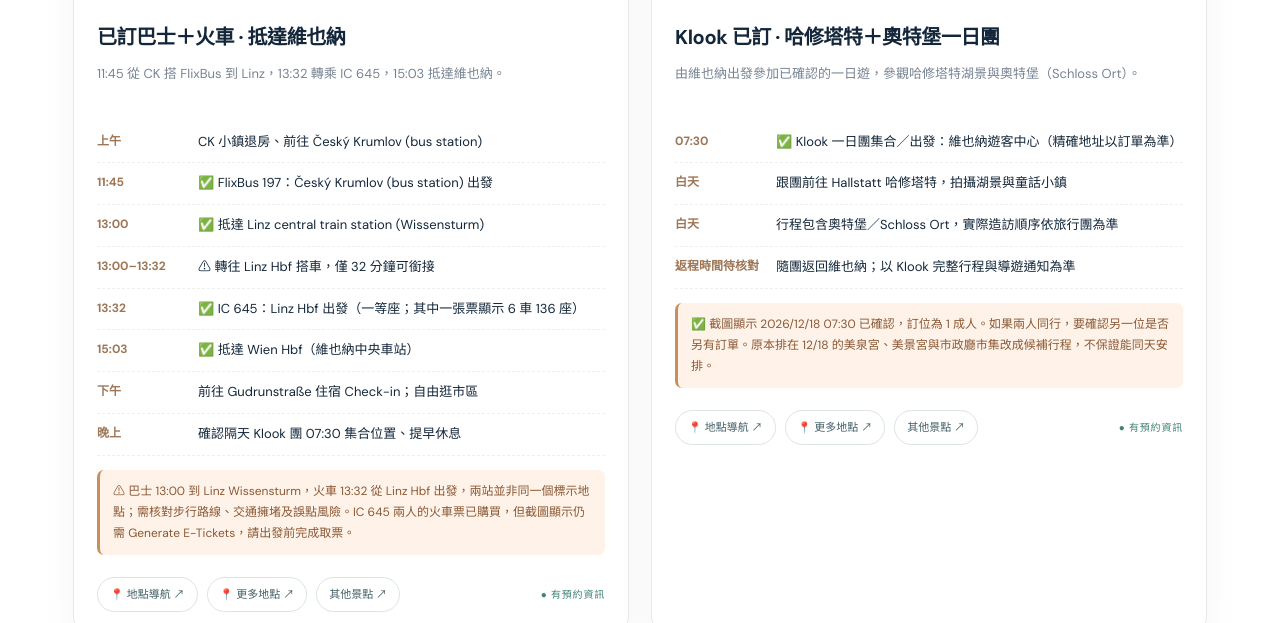
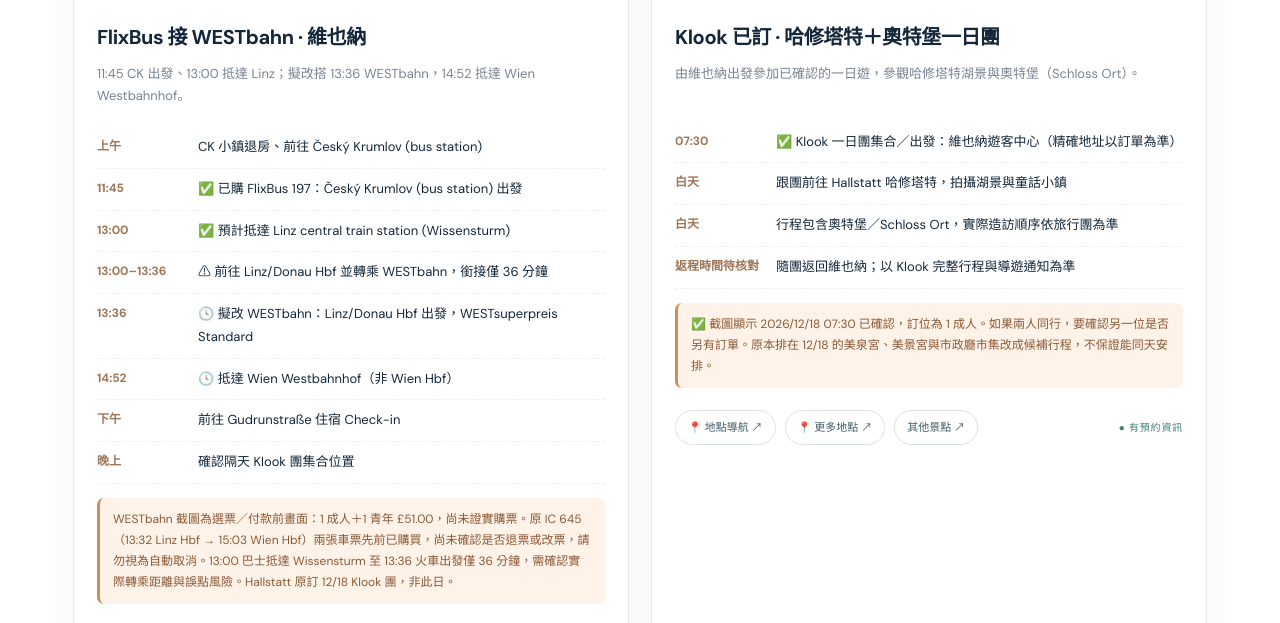
Before and after one commit to liangyuchen88/europe-christmas-2026, a plain HTML site: page index.html in a window 1280 px wide. Shown: the part 4638-5261 px from the top of the page. Drawn offline with nearby package versions, Linux system fonts and the light colour scheme.

Commit message:
Revise Dec 17 Linz train option to WESTbahn, retain purchased IC ticket warning

```diff
--- a/index.html
+++ b/index.html
@@ -98,7 +98,7 @@
    {date:'12/14',dow:'一',place:'Prague',cn:'布拉格',country:'cz',image:'prague',title:'老城廣場 · 聖誕市集',description:'從天文鐘一路走到聖誕樹下，收集歐洲的冬季節日感。',events:[['10:00','舊城廣場、天文鐘、提恩教堂'],['11:30','Josefov 猶太區散步'],['13:00','捷克傳統午餐'],['14:30','火藥塔、共和國廣場'],['16:30','舊城廣場聖誕市集'],['19:00','瓦茨拉夫廣場聖誕市集與晚餐']],maps:['Old Town Square Prague','Prague Astronomical Clock','Wenceslas Square Prague']},
    {date:'12/15',dow:'二',place:'Prague',cn:'布拉格',country:'cz',image:'prague',title:'布拉格城堡 · 查理大橋',description:'走進歷史的紅屋頂與哥德式尖塔。',events:[['09:00–12:00','布拉格城堡、聖維特大教堂、黃金巷'],['12:30','Malá Strana 小城區午餐'],['14:00','聖尼古拉教堂、舊街區'],['15:00–16:30','查理大橋、河岸與夕景'],['18:30','晚餐及自由活動']],note:'城堡建築的冬季開放時間各異；若買室內景點票，請留意入場時段。',maps:['Prague Castle','Charles Bridge Prague']},
    {date:'12/16',dow:'三',place:'Český Krumlov',cn:'CK 小鎮',country:'cz',image:'ck',title:'FlixBus 已訂 · 抵達童話小鎮',description:'08:30 布拉格 Roztyly 出發，11:05 抵達 CK Špičák；傍晚感受捷克小鎮的聖誕燈光。',events:[['08:00 前','從 Prague 4 住宿退房，預留時間搭車前往 Roztyly 巴士總站'],['08:30','✅ FlixBus：Prague (Bus Terminal Roztyly) 出發'],['11:05','✅ 抵達 Český Krumlov (Špičák)'],['11:30–13:00','前往老城、寄放行李及午餐'],['13:00–15:30','CK 城堡外觀、河畔觀景'],['15:30–18:00','Svornosti Square 聖誕市集、老城散步'],['晚上','小鎮晚餐與夜景']],note:'已購買 FlixBus 車票，車程 2 小時 35 分。請提早抵達 Roztyly；12/17 前往 Linz 的交通仍未確認。',booked:true,maps:['Prague Roztyly Bus Terminal','Český Krumlov Špičák bus stop','Cesky Krumlov Castle']},
-   {date:'12/17',dow:'四',place:'Český Krumlov → Linz → Vienna',cn:'CK → 林茲 → 維也納',country:'at',image:'vienna',title:'已訂巴士＋火車 · 抵達維也納',description:'11:45 從 CK 搭 FlixBus 到 Linz，13:32 轉乘 IC 645，15:03 抵達維也納。',events:[['上午','CK 小鎮退房、前往 Český Krumlov (bus station)'],['11:45','✅ FlixBus 197：Český Krumlov (bus station) 出發'],['13:00','✅ 抵達 Linz central train station (Wissensturm)'],['13:00–13:32','⚠ 轉往 Linz Hbf 搭車，僅 32 分鐘可銜接'],['13:32','✅ IC 645：Linz Hbf 出發（一等座；其中一張票顯示 6 車 136 座）'],['15:03','✅ 抵達 Wien Hbf（維也納中央車站）'],['下午','前往 Gudrunstraße 住宿 Check-in；自由逛市區'],['晚上','確認隔天 Klook 團 07:30 集合位置、提早休息']],note:'⚠ 巴士 13:00 到 Linz Wissensturm，火車 13:32 從 Linz Hbf 出發，兩站並非同一個標示地點；需核對步行路線、交通擁堵及誤點風險。IC 645 兩人的火車票已購買，但截圖顯示仍需 Generate E-Tickets，請出發前完成取票。',booked:true,urgent:true,maps:['Český Krumlov bus station','Wissensturm Linz Austria','Linz Hauptbahnhof','Wien Hauptbahnhof']},
+   {date:'12/17',dow:'四',place:'Český Krumlov → Linz → Vienna',cn:'CK → 林茲 → 維也納',country:'at',image:'vienna',title:'FlixBus 接 WESTbahn · 維也納',description:'11:45 CK 出發、13:00 抵達 Linz；擬改搭 13:36 WESTbahn，14:52 抵達 Wien Westbahnhof。',events:[['上午','CK 小鎮退房、前往 Český Krumlov (bus station)'],['11:45','✅ 已購 FlixBus 197：Český Krumlov (bus station) 出發'],['13:00','✅ 預計抵達 Linz central train station (Wissensturm)'],['13:00–13:36','⚠ 前往 Linz/Donau Hbf 並轉乘 WESTbahn，銜接僅 36 分鐘'],['13:36','🕓 擬改 WESTbahn：Linz/Donau Hbf 出發，WESTsuperpreis Standard'],['14:52','🕓 抵達 Wien Westbahnhof（非 Wien Hbf）'],['下午','前往 Gudrunstraße 住宿 Check-in'],['晚上','確認隔天 Klook 團集合位置']],note:'WESTbahn 截圖為選票／付款前畫面：1 成人＋1 青年 £51.00，尚未證實購票。原 IC 645（13:32 Linz Hbf → 15:03 Wien Hbf）兩張車票先前已購買，尚未確認是否退票或改票，請勿視為自動取消。13:00 巴士抵達 Wissensturm 至 13:36 火車出發僅 36 分鐘，需確認實際轉乘距離與誤點風險。Hallstatt 原訂 12/18 Klook 團，非此日。',urgent:true,maps:['Český Krumlov bus station','Wissensturm Linz Austria','Linz Hauptbahnhof','Wien Westbahnhof']},
    {date:'12/18',dow:'五',place:'Vienna → Hallstatt & Schloss Ort',cn:'維也納出發 · 哈修塔特',country:'at',image:'hallstatt',title:'Klook 已訂 · 哈修塔特＋奧特堡一日團',description:'由維也納出發參加已確認的一日遊，參觀哈修塔特湖景與奧特堡（Schloss Ort）。',events:[['07:30','✅ Klook 一日團集合／出發：維也納遊客中心（精確地址以訂單為準）'],['白天','跟團前往 Hallstatt 哈修塔特，拍攝湖景與童話小鎮'],['白天','行程包含奧特堡／Schloss Ort，實際造訪順序依旅行團為準'],['返程時間待核對','隨團返回維也納；以 Klook 完整行程與導遊通知為準']],note:'✅ 截圖顯示 2026/12/18 07:30 已確認，訂位為 1 成人。如果兩人同行，要確認另一位是否另有訂單。原本排在 12/18 的美泉宮、美景宮與市政廳市集改成候補行程，不保證能同天安排。',booked:true,urgent:true,maps:['Vienna Tourist Information Center Vienna Austria','Hallstatt Austria','Seeschloss Ort Gmunden Austria']},
    {date:'12/19',dow:'六',place:'Vienna',cn:'維也納',country:'at',image:'vienna',title:'霍夫堡 · 金色大廳',description:'維也納的古典音樂日，傍晚走進金色大廳。',events:[['09:00','霍夫堡、英雄廣場'],['10:30','Graben、聖彼得教堂'],['11:30','維也納傳統咖啡館'],['13:00–14:30','聖史蒂芬大教堂與午餐'],['15:30–17:15','維也納愛樂／Musikverein 演出（待購票）'],['18:00 後','聖誕燈飾、晚餐']],note:'原行程列有 12/19 15:30 演出，但門票尚未確認；沒票須替換其他演出。',maps:['Hofburg Vienna','Musikverein Vienna']},
    {date:'12/20',dow:'日',place:'Budapest',cn:'布達佩斯',country:'hu',image:'budapest',title:'FlixBus 已購票 · 維也納直達布達佩斯',description:'兩人已購車票。09:30 從 Vienna Central Station 出發，12:25 抵達布達佩斯。',events:[['08:45 前','到達 Vienna Central Station，確認 FlixBus 乘車月台'],['09:30–12:25','✅ FlixBus 維也納 → 布達佩斯（直達約 2 小時 55 分）'],['12:25–14:00','核對實際下車站，前往 Mercure Budapest Castle Hill 寄放行李、午餐'],['14:00–16:30','布達城堡、漁人堡、馬提亞斯教堂'],['17:00','Advent Basilica 聖誕市集'],['19:00','Vörösmarty Square 市集與晚餐']],note:'兩位旅客都已購買本段 FlixBus（旅客最新確認）。先前結帳畫面顯示其中一張票座位 6B；請以各自電子車票核對座位；公開網站不展示訂位代碼。實際布達佩斯下車站仍須以電子車票核實。',booked:true,maps:['Wien Hauptbahnhof Vienna Austria','Mercure Budapest Castle Hill','Fisherman’s Bastion Budapest']},
```
